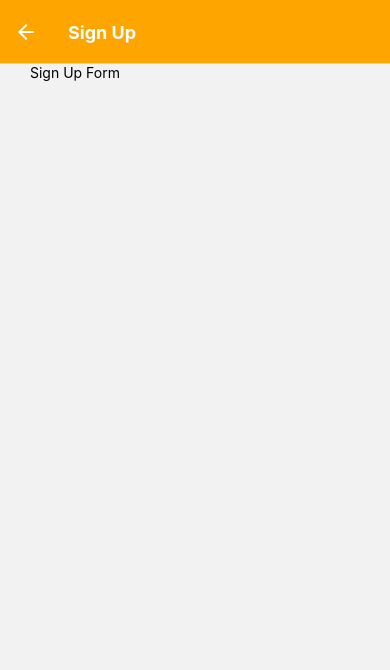
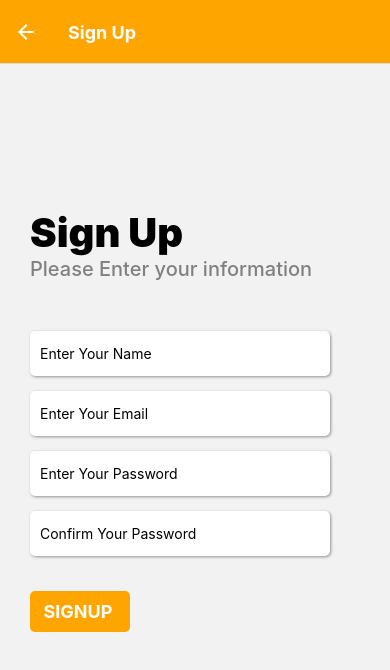
Before and after one commit to azan-rasheed-khan/alkaram-react-native, a React Native app: screen /SignUp in a window 390 px wide. Shown: the top 670 px of the page. Built offline with nearby package versions, Linux system fonts and the light colour scheme.

Commit message:
signup updated

```diff
--- a/src/modules/SignUp/SignUp.js
+++ b/src/modules/SignUp/SignUp.js
@@ -1,5 +1,6 @@
-import { KeyboardAvoidingView, ScrollView, StyleSheet, Text, View } from "react-native"
+import { KeyboardAvoidingView, ScrollView, StyleSheet, Text, TextInput, View } from "react-native"
 import React, { useState } from "react"
+import { AppButton } from "../login/Login"
 
 
 
@@ -7,6 +8,18 @@ import React, { useState } from "react"
 
 
 const SignUp = () => {
+    const [email,setEmail] = useState(null)
+    const [name,setName] = useState(null)
+    const [conPasword,setConPassword] = useState(null)
+    const [password,setPassword] = useState(null)
+    const onPressLearnMore = () => {
+        if (email && password) {
+            navigation.navigate('Home')
+        } else {
+            // console.log(email,password)
+            alert('Please enter email and password')
+        }
+    }
     return (
         <KeyboardAvoidingView
             behavior="height"
@@ -14,11 +27,31 @@ const SignUp = () => {
             keyboardVerticalOffset={64}
         >
             <ScrollView style={styles.signUpParent}>
-                <View>
-                    <Text>
-                        Sign Up Form
-                    </Text>
-                </View>
+                <Text style={styles.loginHeading}>
+                    Sign Up
+                </Text>
+                <Text style={styles.loginDesc} >
+                    Please Enter your information
+                </Text>
+                <TextInput value={name ? name : ''} onChangeText={(e)=>{
+                    setName(e)
+                }} placeholder="Enter Your Name" style={styles.inputField} />
+                <TextInput value={email ? email : ''} onChangeText={(e)=>{
+                    setEmail(e)
+                }} placeholder="Enter Your Email" style={styles.inputField} />
+                <TextInput
+                    placeholder="Enter Your Password"
+                    style={[styles.inputField]}
+                    value={password ? password : ''}
+                    secureTextEntry
+                    onChangeText={(e)=>{
+                        setPassword(e)
+                    }}
+                />
+                <TextInput value={conPasword ? conPasword : ''} onChangeText={(e)=>{
+                    setConPassword(e)
+                }} placeholder="Confirm Your Password" secureTextEntry style={styles.inputField} />
+                <AppButton title="SignUp " onPress={onPressLearnMore} />
 
             </ScrollView>
         </KeyboardAvoidingView>
@@ -35,6 +68,51 @@ const styles = StyleSheet.create({
         // backgroundColor : 'yellow'
         paddingLeft : 30,
     },
+    loginHeading : {
+        paddingTop : '40%',
+        fontSize : 40,
+        fontWeight : '900',
+        color : 'black'
+    },
+    loginDesc : {
+        fontSize : 20,
+        color : 'grey',
+        fontWeight : '500',
+        marginBottom : 50
+    },
+    inputField : {
+        height : 45,
+        width : 300,
+        backgroundColor : 'white',
+        // borderWidth: 1,
+        borderRadius : 5,
+        padding : 10,
+        shadowColor: '#000',
+        shadowOffset: { width: 1, height: 1 },
+        shadowOpacity:  0.4,
+        shadowRadius: 3,
+        elevation: 5,
+        marginBottom : 15
+    },
+    loginButton : {
+        height : 50,
+    },
+    appButtonContainer: {
+        elevation: 8,
+        backgroundColor: "orange",
+        borderRadius: 5,
+        paddingVertical: 10,
+        paddingHorizontal: 12,
+        width : 100,
+        marginTop : 20,
+      },
+      appButtonText: {
+        fontSize: 18,
+        color: "#fff",
+        fontWeight: "bold",
+        alignSelf: "center",
+        textTransform: "uppercase"
+      },
 })
 
 export default SignUp
--- a/src/modules/login/Login.js
+++ b/src/modules/login/Login.js
@@ -11,6 +11,11 @@ import {
 } from "react-native"
 import { useHeaderHeight } from '@react-navigation/elements'
 
+export const AppButton = ({ onPress, title }) => (
+    <TouchableOpacity onPress={onPress} style={styles.appButtonContainer}>
+      <Text style={styles.appButtonText}>{title}</Text>
+    </TouchableOpacity>
+  );
 
 
 const LoginScreen = ({navigation}) => {
@@ -24,11 +29,7 @@ const LoginScreen = ({navigation}) => {
             alert('Please enter email and password')
         }
     }
-    const AppButton = ({ onPress, title }) => (
-        <TouchableOpacity onPress={onPress} style={styles.appButtonContainer}>
-          <Text style={styles.appButtonText}>{title}</Text>
-        </TouchableOpacity>
-      );
+
       const height = useHeaderHeight()
     return(
         <>
```
